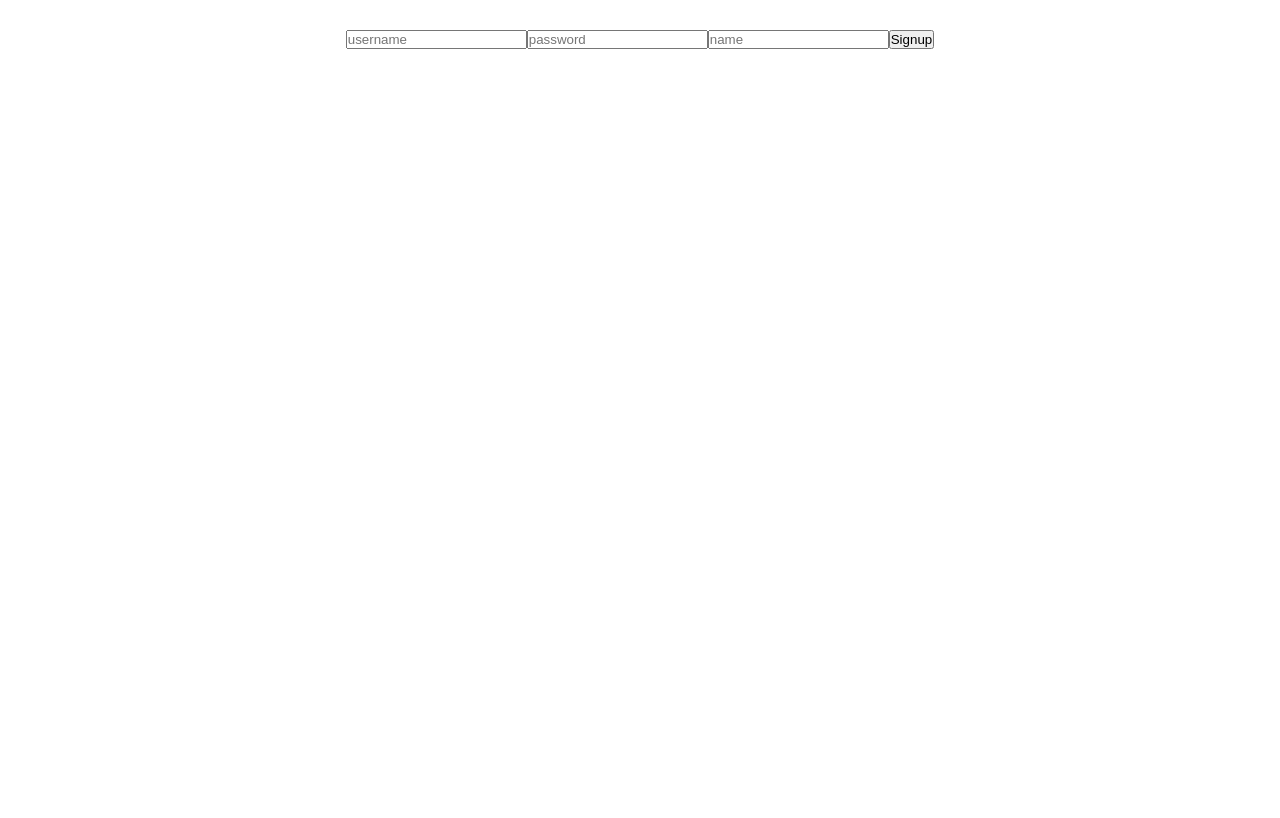
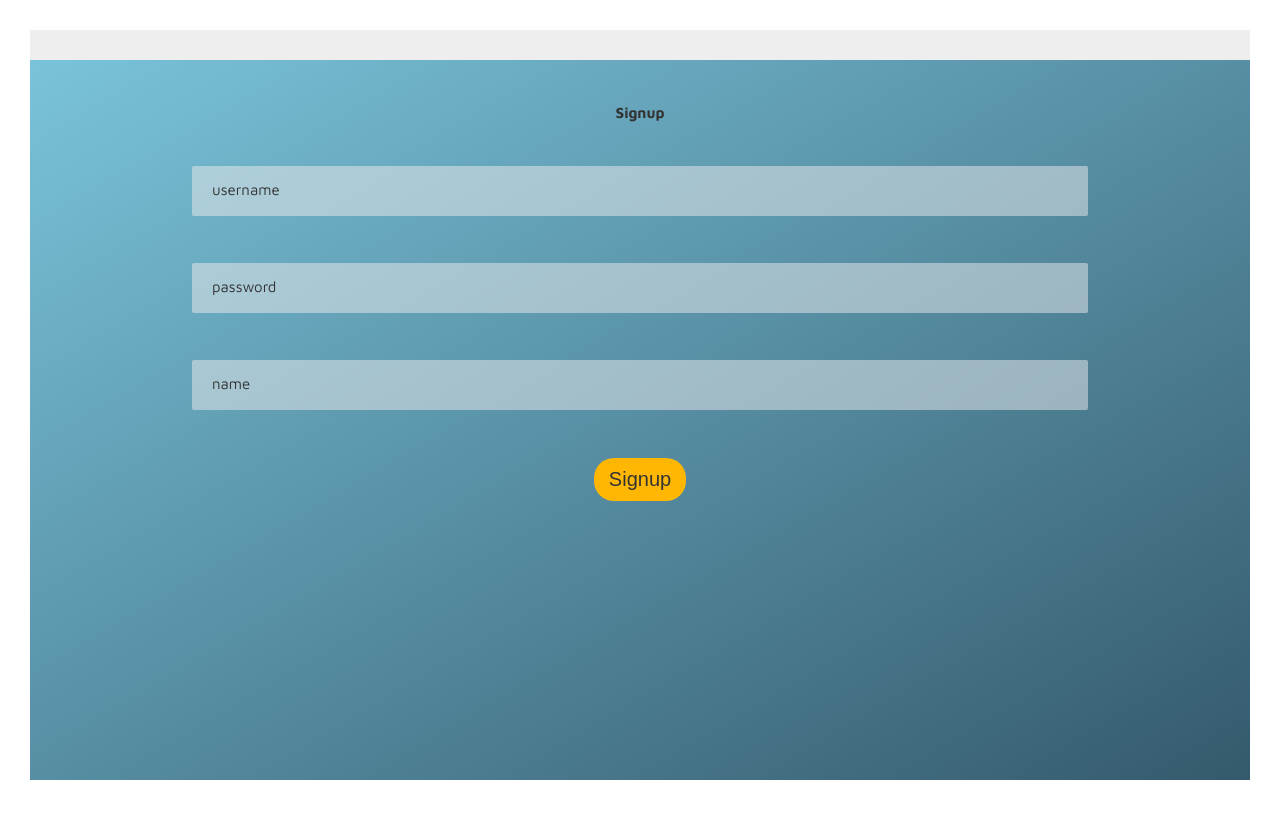
Before and after one commit to jordan-romero/habitual-frontend, a React (Create React App) app: page /signup in a window 1280 px wide. Built offline with nearby package versions, Linux system fonts and the light colour scheme.

Commit message:
basic nav styling

```diff
--- a/sass/base/_utilities.scss
+++ b/sass/base/_utilities.scss
@@ -9,5 +9,6 @@
     margin-bottom: 8rem !important;
 }
 
+.u-margin-top-medium { margin-top: 6rem !important}
 .u-margin-top-big { margin-top: 8rem !important; }
 .u-margin-top-huge { margin-top: 10rem !important; }
--- a/sass/components/_navbar.scss
+++ b/sass/components/_navbar.scss
@@ -1,3 +1,24 @@
+.nav {
+    background-color: $color-gray-light-2;
+    display: flex;
+    justify-content: space-around;
+    padding: 1.5rem;
+
+    &__link-container{
+        display: flex;
+        justify-content: space-between;
+    }
+
+    &__link {
+        text-decoration: none;
+        font-size: 1.5rem;
+        color: $color-secondary-bold;
+    }
+}
+
+
+//VERTICAL NAV
+
 // .nav {
 
 //     flex: 0 0 18%;
--- a/src/components/Login.js
+++ b/src/components/Login.js
@@ -27,7 +27,7 @@ onSubmit = e => {
   render() {
     return (
       <div className='auth-form-container'>
-        <form className='auth-form u-margin-top-huge' onSubmit={this.onSubmit}>
+        <form className='auth-form u-margin-top-big' onSubmit={this.onSubmit}>
           <div class="u-margin-bottom-medium">
             <h2 class="heading-secondary">
                 Login
--- a/src/components/Navbar.js
+++ b/src/components/Navbar.js
@@ -14,11 +14,9 @@ class NavBar extends Component {
       <nav className='nav'>
         {this.props.loggedIn ?
             <>
-            <div className='nav__link-container'>
               <NavLink className='nav__link' to="/">Home</NavLink>
               <NavLink className='nav__link' to="/dashboard">Dashboard</NavLink>
               <NavLink className='nav__link' to="/tracker">Tracker</NavLink>
-            </div>
             <div className='nav__logout-container'>
               <Logout />
             </div>
--- a/src/components/Signup.js
+++ b/src/components/Signup.js
@@ -29,12 +29,29 @@ onSubmit = e => {
 
   render() {
     return (
-      <div>
-        <form onSubmit={this.onSubmit}>
-          <input placeholder="username" value={this.state.username} name="username" type="text" onChange={this.onChange} />
-          <input placeholder="password" value={this.state.password} name="password" type="password" onChange={this.onChange} />
-          <input placeholder="name" value={this.state.name} name="name" type="text" onChange={this.onChange} />
-          <input type="submit" value="Signup"/>
+      <div className='auth-form-container'>
+        <form className='auth-form u-margin-top-medium' onSubmit={this.onSubmit}>
+          <div class="u-margin-bottom-medium">
+            <h2 class="heading-secondary">
+                Signup
+            </h2>
+          </div>
+          <div class="auth-form__group">
+            <input placeholder="username" className='auth-form__input' value={this.state.username} name="username" type="text" onChange={this.onChange} />
+            <label for="username" class="auth-form__label">Username</label>
+          </div>
+          <div class="auth-form__group">
+            <input placeholder="password" className='auth-form__input' value={this.state.password} name="password" type="password" onChange={this.onChange} />
+            <label for="username" class="auth-form__label">Password</label>
+          </div>
+          <div class="auth-form__group">
+            <input placeholder="name" className='auth-form__input' value={this.state.name} name="name" type="text" onChange={this.onChange} />
+            <label for="username" class="auth-form__label">Name</label>
+          </div>
+          <div class="auth-form__group">
+            <input className='btn' type="submit" value="Signup"/>
+          </div>
+
         </form>
       </div>
     )
--- a/src/index.css
+++ b/src/index.css
@@ -81,6 +81,9 @@ body {
 
 .u-margin-bottom-big {
   margin-bottom: 8rem !important; }
+
+.u-margin-top-medium {
+  margin-top: 6rem !important; }
 
 .u-margin-top-big {
   margin-top: 8rem !important; }
@@ -232,6 +235,19 @@ body {
     text-decoration: none;
     cursor: pointer; }
 
+.nav {
+  background-color: #eee;
+  display: flex;
+  justify-content: space-around;
+  padding: 1.5rem; }
+  .nav__link-container {
+    display: flex;
+    justify-content: space-between; }
+  .nav__link {
+    text-decoration: none;
+    font-size: 1.5rem;
+    color: #fd8500; }
+
 .sidebar {
   flex: 0 0 auto;
   border-top-left-radius: 2px;
```
